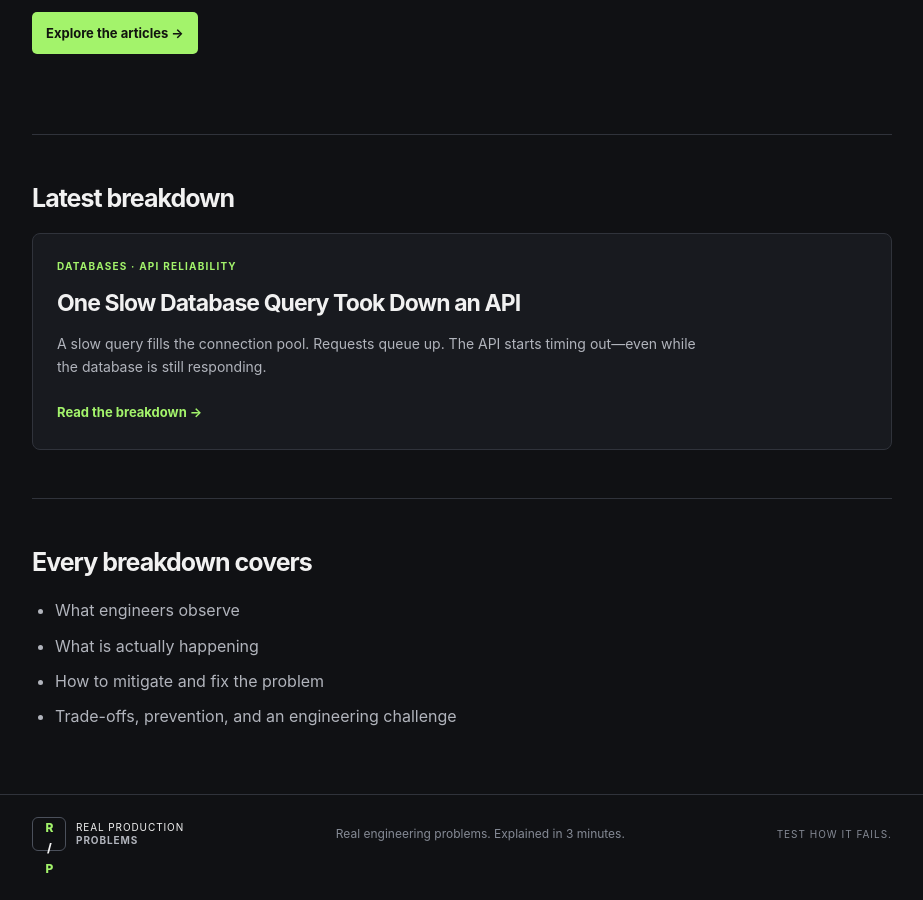
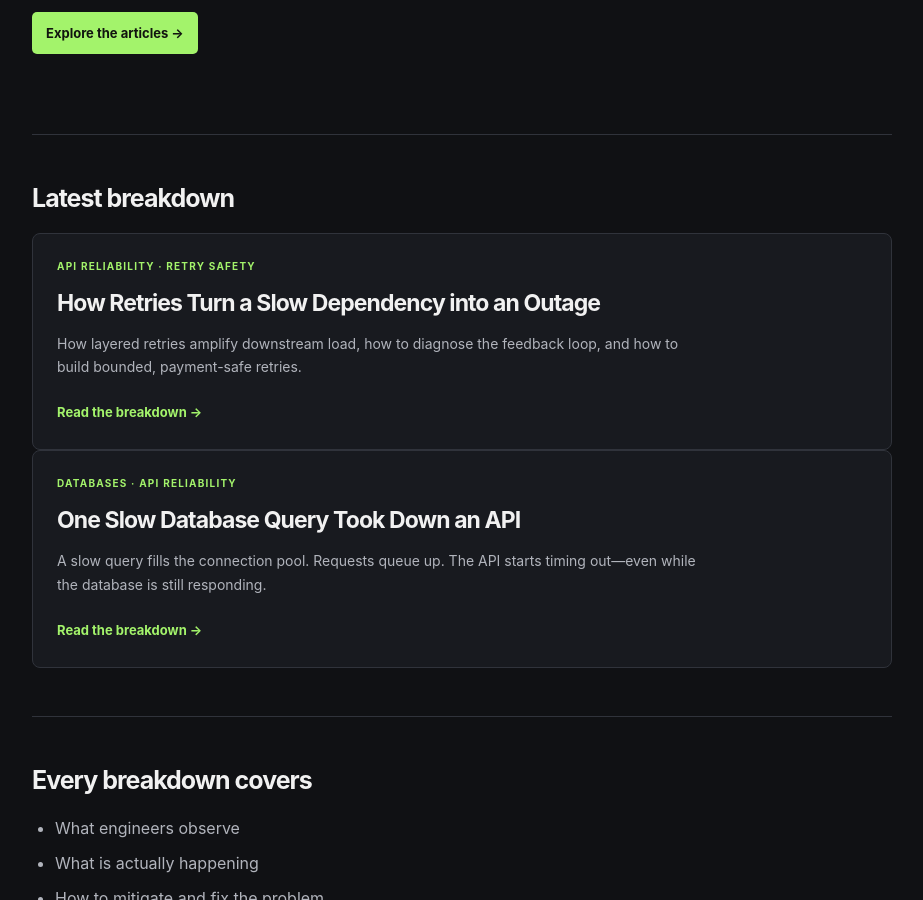
Before and after one commit to prodproblems/blog, a Jekyll site: the page built from index.md, in a window 1280 px wide and 900 px high, scrolled down 424 px. Shown: the whole window, without its empty margins (178-1101 px from the left). Built offline with Jekyll 4.4.1, drawn with Linux system fonts in a browser that asks for light colours; before the commit the page ends 1303 px from its top, so only the background shows below that.

Commit message:
Feature Day 2 retry reliability article on home page

```diff
--- a/index.md
+++ b/index.md
@@ -13,6 +13,12 @@ description: Real engineering problems, explained simply.
 
 <section class="home-section">
   <h2>Latest breakdown</h2>
+  <a class="article-card" href="{{ '/articles/retries-turn-slow-dependency-into-outage/' | relative_url }}">
+    <p class="eyebrow">API RELIABILITY · RETRY SAFETY</p>
+    <h3>How Retries Turn a Slow Dependency into an Outage</h3>
+    <p>How layered retries amplify downstream load, how to diagnose the feedback loop, and how to build bounded, payment-safe retries.</p>
+    <span class="card-link">Read the breakdown →</span>
+  </a>
   <a class="article-card" href="{{ '/articles/slow-database-query-api/' | relative_url }}">
     <p class="eyebrow">DATABASES · API RELIABILITY</p>
     <h3>One Slow Database Query Took Down an API</h3>
```
